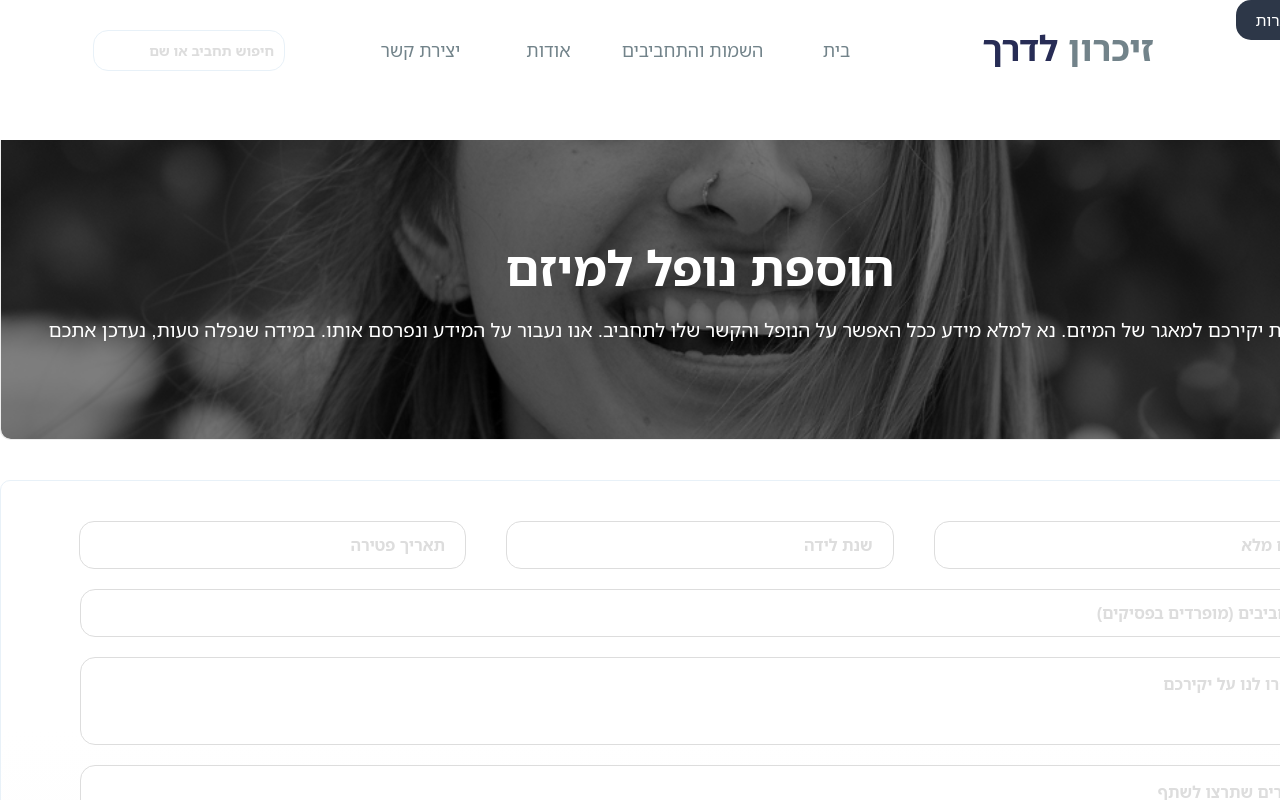
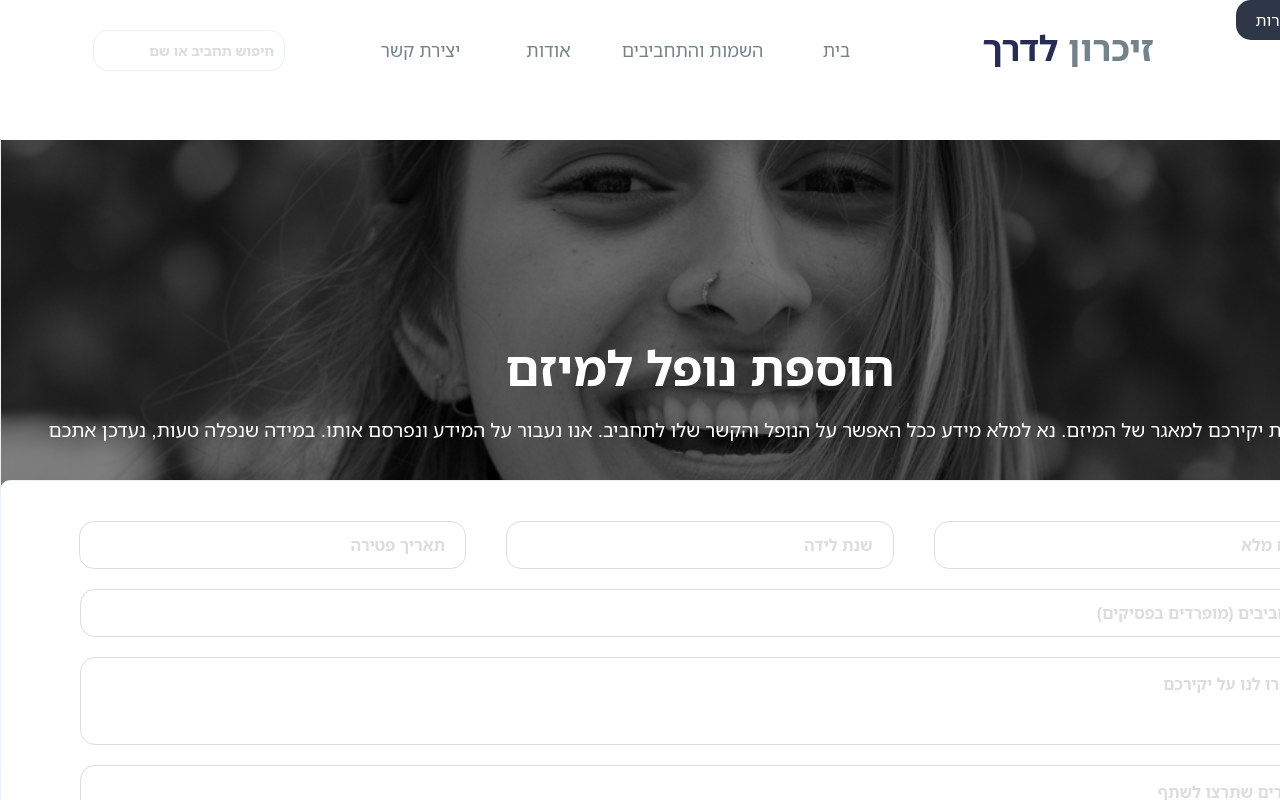
Before and after one commit to Skillink-org/Zikaron-Laderech, a Next.js app: page /add-fallen in a window 1280 px wide. Shown: the top 800 px of the page. Built offline with nearby package versions, Linux system fonts and the light colour scheme.

Commit message:
fix index in imageWithTitle

```diff
--- a/app/components/ImageWithTitle/index.jsx
+++ b/app/components/ImageWithTitle/index.jsx
@@ -1,13 +1,12 @@
 import React from "react";
 import styles from "./style.module.scss";
 
-const ImageWithTitle = ({ imageUrl, title, subtitle,onClick , style}) => {
+const ImageWithTitle = ({ imageUrl, title, subtitle,onClick }) => {
   return (
     <div
       className={styles.imageWithTitle}
       style={{
         backgroundImage: `url(${imageUrl})`,
-        ...style,
       }}
       onClick={onClick}
       role={onClick ? "button" : undefined}
```
